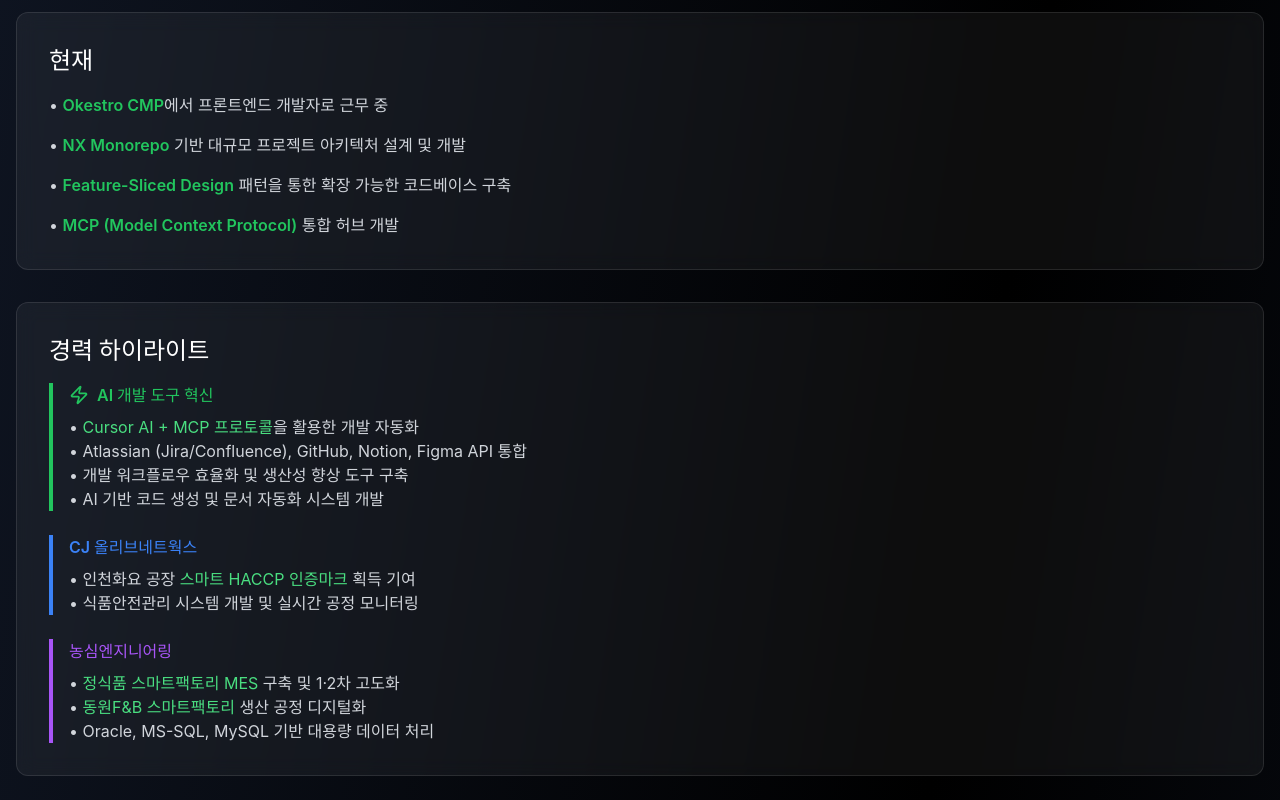
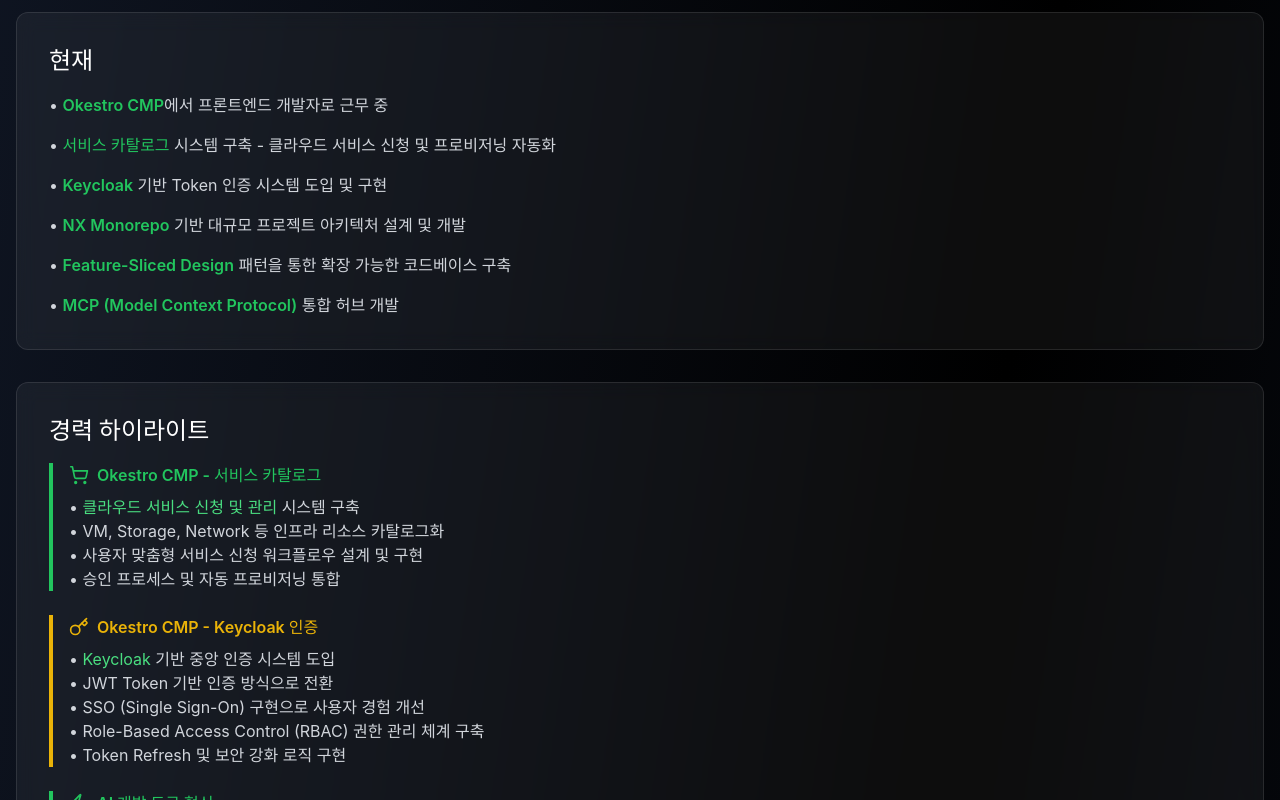
Before and after one commit to rlgus120712-wq/killer_joki_-development_story, a React (Vite) app in the folder portfolio/: page / in a window 1280 px wide. Shown: the part 1480-2280 px from the top of the page. Built offline with nearby package versions, Linux system fonts and the light colour scheme.

Commit message:
feat: Add Service Catalog and Keycloak authentication experience

```diff
--- a/portfolio/src/components/About.tsx
+++ b/portfolio/src/components/About.tsx
@@ -1,6 +1,6 @@
 import { motion } from 'framer-motion';
 import { useInView } from 'react-intersection-observer';
-import { Code2, Rocket, Users, Sparkles, Factory, Shield, Zap } from 'lucide-react';
+import { Code2, Rocket, Users, Sparkles, Factory, Shield, Zap, ShoppingCart, Key } from 'lucide-react';
 
 const About = () => {
   const { ref, inView } = useInView({
@@ -91,6 +91,12 @@
               • <span className="text-primary-500 font-semibold">Okestro CMP</span>에서 프론트엔드 개발자로 근무 중
             </p>
             <p>
+              • <span className="text-primary-500 font-semibold">서비스 카탈로그</span> 시스템 구축 - 클라우드 서비스 신청 및 프로비저닝 자동화
+            </p>
+            <p>
+              • <span className="text-primary-500 font-semibold">Keycloak</span> 기반 Token 인증 시스템 도입 및 구현
+            </p>
+            <p>
               • <span className="text-primary-500 font-semibold">NX Monorepo</span> 기반 대규모 프로젝트 아키텍처 설계 및 개발
             </p>
             <p>
@@ -110,6 +116,29 @@
         >
           <h3 className="text-2xl font-bold mb-4 text-white">경력 하이라이트</h3>
           <div className="space-y-6 text-gray-300">
+            <div className="border-l-4 border-green-500 pl-4">
+              <div className="flex items-center gap-2 mb-2">
+                <ShoppingCart className="w-5 h-5 text-green-500" />
+                <h4 className="text-green-500 font-semibold">Okestro CMP - 서비스 카탈로그</h4>
+              </div>
+              <p>• <span className="text-primary-400">클라우드 서비스 신청 및 관리</span> 시스템 구축</p>
+              <p>• VM, Storage, Network 등 인프라 리소스 카탈로그화</p>
+              <p>• 사용자 맞춤형 서비스 신청 워크플로우 설계 및 구현</p>
+              <p>• 승인 프로세스 및 자동 프로비저닝 통합</p>
+            </div>
+
+            <div className="border-l-4 border-yellow-500 pl-4">
+              <div className="flex items-center gap-2 mb-2">
+                <Key className="w-5 h-5 text-yellow-500" />
+                <h4 className="text-yellow-500 font-semibold">Okestro CMP - Keycloak 인증</h4>
+              </div>
+              <p>• <span className="text-primary-400">Keycloak</span> 기반 중앙 인증 시스템 도입</p>
+              <p>• JWT Token 기반 인증 방식으로 전환</p>
+              <p>• SSO (Single Sign-On) 구현으로 사용자 경험 개선</p>
+              <p>• Role-Based Access Control (RBAC) 권한 관리 체계 구축</p>
+              <p>• Token Refresh 및 보안 강화 로직 구현</p>
+            </div>
+
             <div className="border-l-4 border-primary-500 pl-4">
               <div className="flex items-center gap-2 mb-2">
                 <Zap className="w-5 h-5 text-primary-500" />
```
